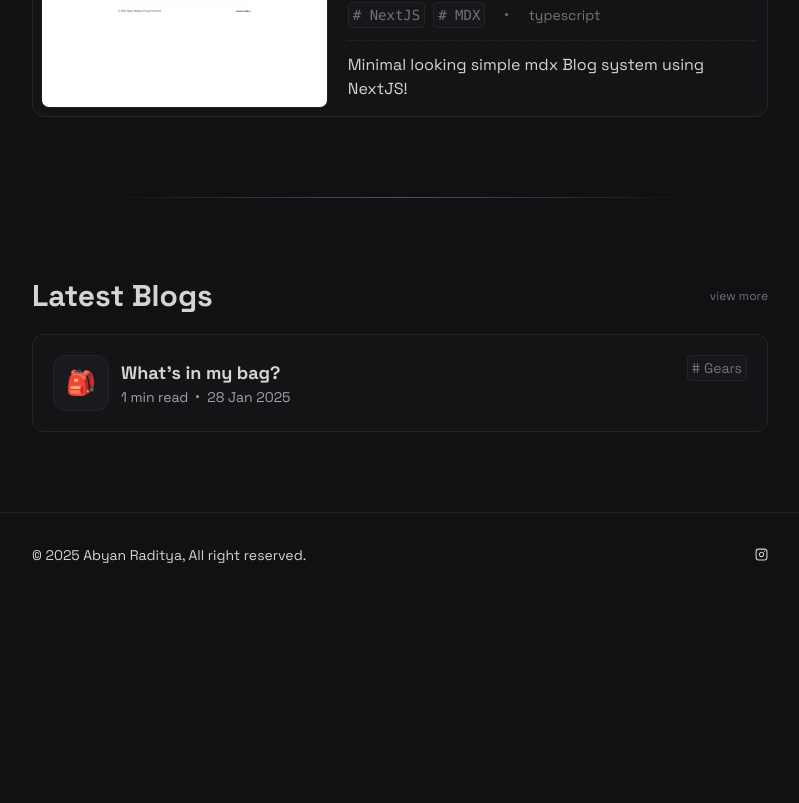
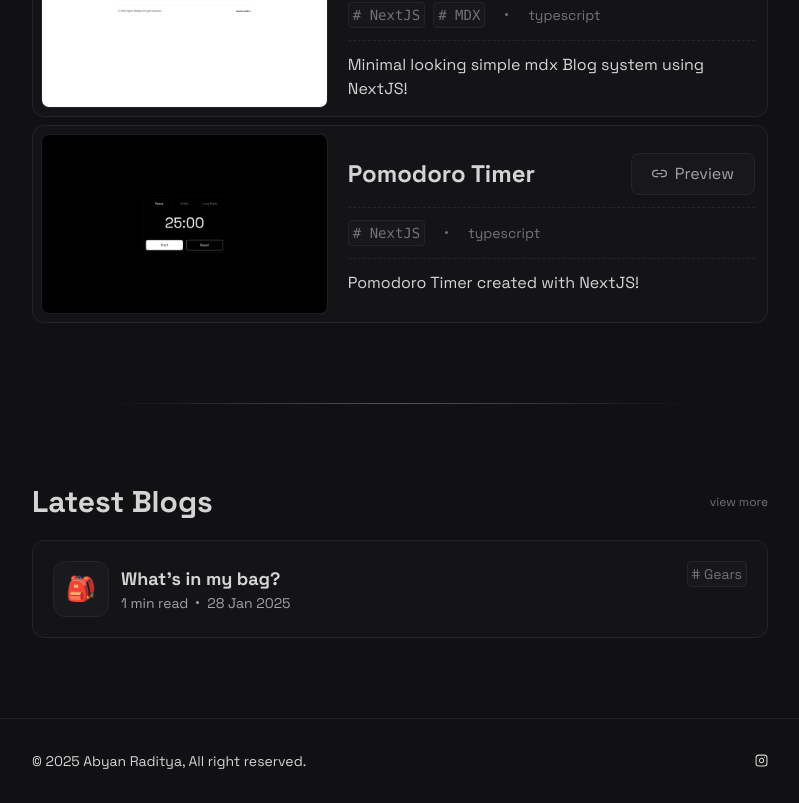
Before and after one commit to byanrkh/site, a Next.js app: page / in a window 1280 px wide. Shown: the part 1440-2243 px from the top of the page, without its empty margins (240-1039 px from the left). Before the commit the page ends 2037 px from the top, so only its background shows below. Built offline with nearby package versions, Linux system fonts and the light colour scheme.

Commit message:
Project: [+] Pomodoro

```diff
--- a/app/(root)/(home)/content/Projects.tsx
+++ b/app/(root)/(home)/content/Projects.tsx
@@ -22,6 +22,14 @@ export default function Projects() {
       summary: "Minimal looking simple mdx Blog system using NextJS!",
       tags: ["NextJS", "MDX"],
       link: "https://github.com/byanrkh/mdx-blog",
+    },
+    {
+      label: "Pomodoro Timer",
+      image: "pomodoro.png",
+      tech: "typescript",
+      summary: "Pomodoro Timer created with NextJS!",
+      tags: ["NextJS"],
+      link: "https://github.com/byanrkh/pomodoro",
     },
   ];
 
```
Also changed, not shown: public/assets/project/pomodoro.png (added).
